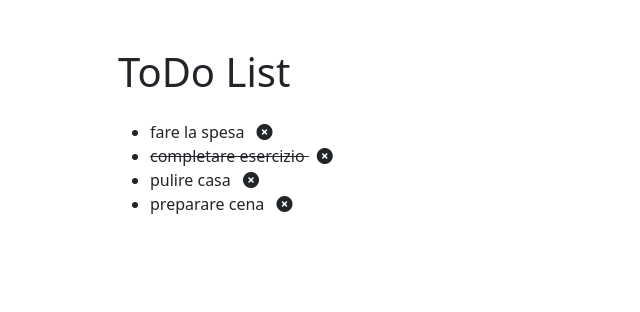
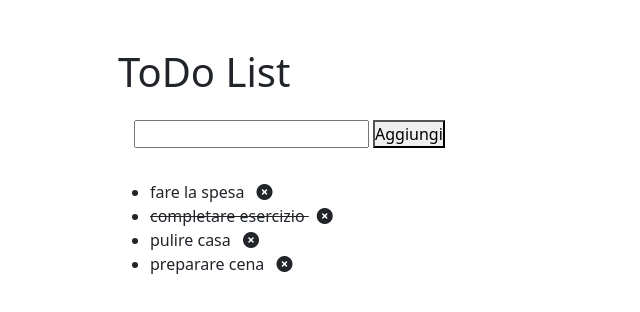
Before and after one commit to paoloevan/vue-todolist, a plain HTML site: page index.html in a window 1280 px wide. Shown: the whole page, without its empty margins (0-640 px from the left). Drawn offline with nearby package versions, Linux system fonts and the light colour scheme.

Commit message:
add milestone 3

```diff
--- a/assets/js/main.js
+++ b/assets/js/main.js
@@ -1,9 +1,9 @@
 /**
-
-MILESTONE 3
-Predisporre un campo di input testuale e un pulsante "aggiungi":
-cliccando sul pulsante, il testo digitato viene letto e utilizzato per creare un nuovo todo,
-che quindi viene aggiunto alla lista dei todo esistenti.
+1- oltre al click sul pulsante, intercettare anche il tasto
+ENTER per aggiungere il todo alla lista
+2- cliccando sul testo dell'item, invertire il valore della proprietà
+done del todo corrispondente (se done era uguale a false, impostare true
+e viceversa)
  */
 
 //import { createApp } from 'https://cdn.jsdelivr.net/npm/vue@3.2.41/dist/vue.global.min.js'
@@ -14,6 +14,7 @@ createApp({
     data(){
         return{
             //message:'ciao',
+            newTodo: '',
             //array di oggetti (todo)
             toDo: [
                 {
@@ -39,6 +40,16 @@ createApp({
         removeItem(i){
             console.log('click');
             this.toDo.splice(i, 1)
+        },
+        addTodo(){
+            //devo pushare in toDo un oggetto con text:newTodo
+            //prima lo creo
+            this.a = {
+                text: this.newTodo,
+                done: false
+            }
+            this.toDo.unshift(this.a)
+            this.newTodo = ''
         }
     }
 }).mount('#app')
--- a/index.html
+++ b/index.html
@@ -17,6 +17,10 @@
     <div id="app">
         <div class="container p-5">
             <h1>ToDo List</h1>
+            <div class="form p-3">
+                <input v-model="newTodo" class="me-1" type="text">
+                <button @click="addTodo">Aggiungi</button>
+            </div>
             <ul class="py-3">
                 <li v-for="(text, i) in toDo" :class="toDo[i].done ? 'done' : ''">
                     {{toDo[i].text}}
```
